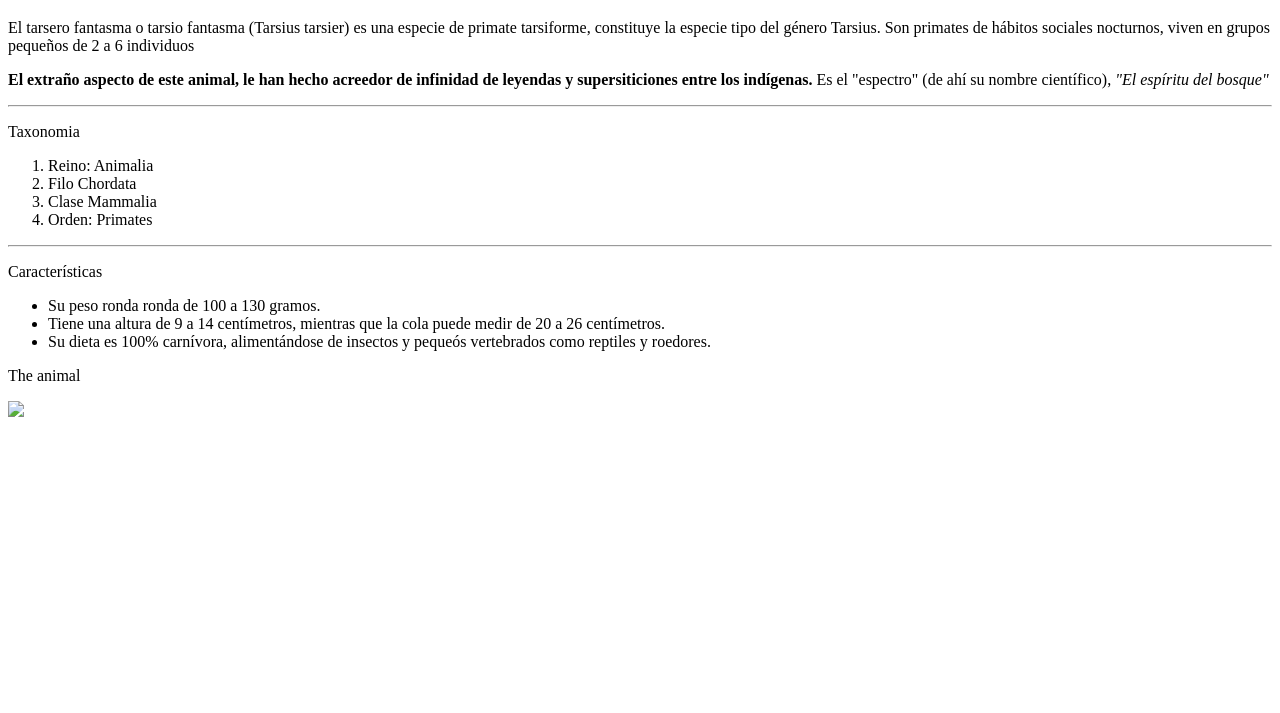
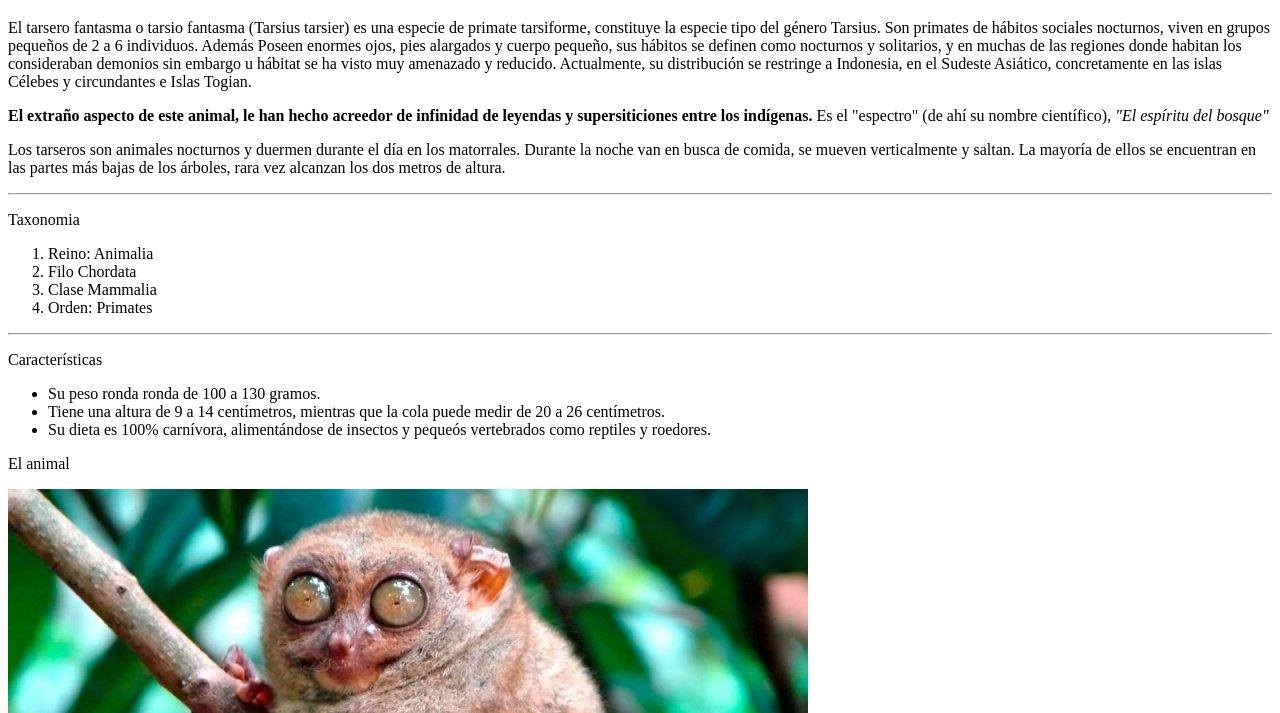
Before and after one commit to luiissssss/Animalproject, a plain HTML site: page index.html in a window 1280 px wide. Shown: the part 87-800 px from the top of the page. Drawn offline with Linux system fonts and the light colour scheme.

Commit message:
index.html

```diff
--- a/index.html
+++ b/index.html
@@ -1,4 +1,4 @@
-<!DOCTYPE html>
+    <!DOCTYPE html>
 <html lang="en">
 <head>
     <meta charset="UTF-8">
@@ -9,8 +9,11 @@
 <body>
     <h1>Tarsero Fantasma</h1>
     <p>El tarsero fantasma o tarsio fantasma (Tarsius tarsier) es una especie de primate tarsiforme, constituye la especie tipo del género Tarsius.
-        Son primates de hábitos sociales nocturnos, viven en grupos pequeños de 2 a 6 individuos</p>
+        Son primates de hábitos sociales nocturnos, viven en grupos pequeños de 2 a 6 individuos. Además Poseen enormes ojos, pies alargados y cuerpo pequeño, sus hábitos se definen como nocturnos y solitarios, y en muchas de las regiones donde habitan los consideraban demonios sin embargo u hábitat se ha visto muy amenazado y reducido. Actualmente, su distribución se restringe a Indonesia, en el Sudeste Asiático, concretamente en las islas Célebes y circundantes e Islas Togian.</p>
         <p><strong>El extraño aspecto de este animal, le han hecho acreedor de infinidad de leyendas y supersiticiones entre los indígenas.</strong> Es el "espectro" (de ahí su nombre científico), <em>"El espíritu del bosque"</em></p>
+        <p>Los tarseros son animales nocturnos y duermen durante el día en los matorrales. Durante la noche van en busca de comida, se mueven verticalmente y saltan. La mayoría de ellos se encuentran en las partes más bajas de los árboles, rara vez alcanzan los dos metros de altura.
+
+        </p>
     <hr>
     <p>Taxonomia</p>
     <ol>
@@ -27,7 +30,7 @@
         <li>Tiene una altura de 9 a 14 centímetros, mientras que la cola puede medir de 20 a 26 centímetros.</li>
         <li>Su dieta es 100% carnívora, alimentándose de insectos y pequeós vertebrados como reptiles y roedores.</li>
     </ul>
-    <p>The animal</p>
-    <img src="mono-tarsero.jpg">
+    <p>El animal</p>
+    <img src="images/mono-tarsero.jpg">
 </body>
 </html>
```
